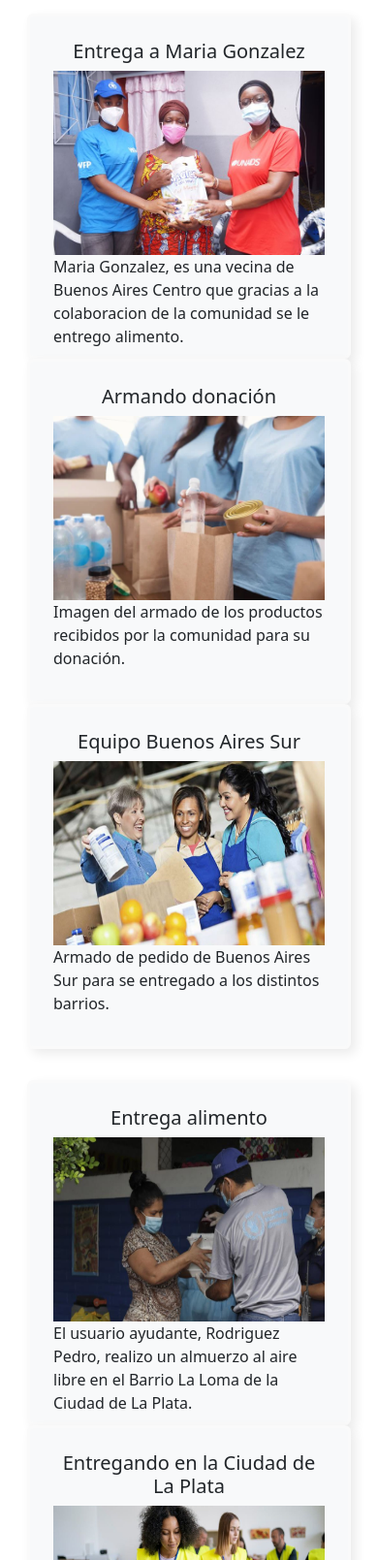
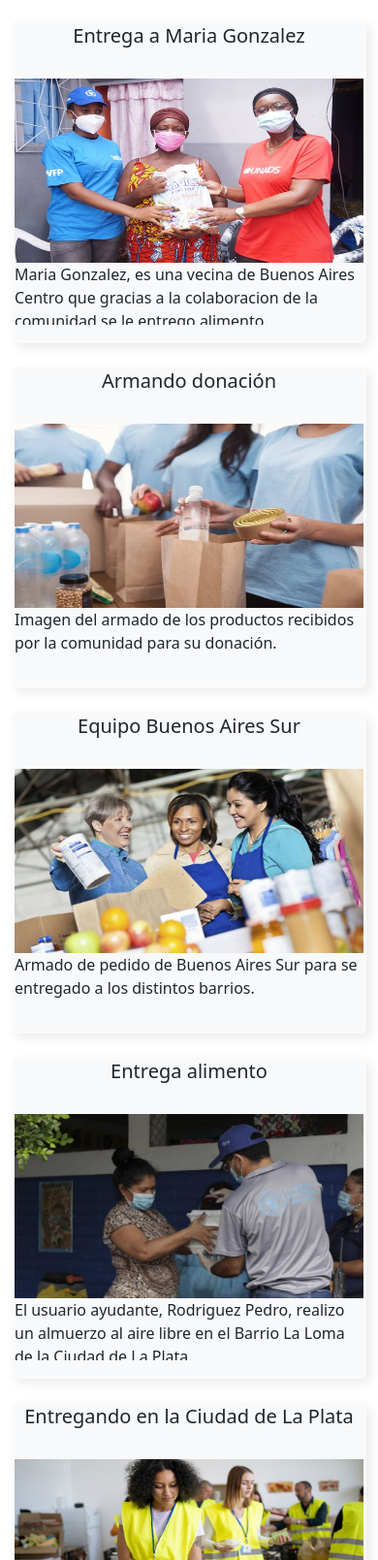
Before and after one commit to salo2019/donacionesFernandoSalomone, a website: page index.html in a window 390 px wide. Shown: the part 391-2000 px from the top of the page at 97% size. Drawn offline with nearby package versions, Linux system fonts and the light colour scheme.

Commit message:
Falla en responsive solucionada. Se corrigen articulos

```diff
--- a/css/parciales/_article.scss
+++ b/css/parciales/_article.scss
@@ -19,4 +19,9 @@
 
 .article-parrafo {
     height: 4rem;
+    overflow: auto;
 }
+
+.article-title {
+    height: 3rem;
+}
--- a/index.html
+++ b/index.html
@@ -52,10 +52,10 @@
 <!-- Aplicando Bootstrap -->
     <main>
         <section class="container-fluid">
-                <div class="row p-3">
-                    <div class="col-sm-6 col-md-4">
-                        <article class="p-4 bg-light articleContainer">
-                            <h3 class="text-center fs-5 text">Entrega a Maria Gonzalez</h3>
+                <div class="row">
+                    <div class="col-12 col-md-6 col-lg-4">
+                        <article class="mt-4 bg-light articleContainer">
+                            <h3 class="text-center fs-5 text article-title">Entrega a Maria Gonzalez</h3>
 
                             <div class="">
                                 <img class="section__articleImg" src="./assets/noticia2.jpg"
@@ -68,9 +68,9 @@
                         </article>
                     </div>
 
-                    <div class="col-sm-6 col-md-4">
-                        <article class="p-4 bg-light articleContainer">
-                            <h3 class="text-center fs-5 text">Armando donación</h3>
+                    <div class="col-12 col-md-6 col-lg-4">
+                        <article class="mt-4 bg-light articleContainer">
+                            <h3 class="text-center fs-5 text article-title">Armando donación</h3>
 
                             <div class="">
                                 <img class="section__articleImg" src="./assets/noticia3.jpg"
@@ -82,9 +82,9 @@
                         </article>
                     </div>
 
-                    <div class="col-sm-6 col-md-4">
-                        <article class="p-4 bg-light articleContainer">
-                            <h3 class="text-center fs-5 text">Equipo Buenos Aires Sur</h3>
+                    <div class="col-12 col-md-6 col-lg-4">
+                        <article class="mt-4 bg-light articleContainer">
+                            <h3 class="text-center fs-5 text article-title">Equipo Buenos Aires Sur</h3>
 
                             <div class="">
                                 <img class="section__articleImg" src="./assets/noticia4.jpg"
@@ -95,12 +95,9 @@
                             <p class="article-parrafo">Armado de pedido de Buenos Aires Sur para se entregado a los distintos barrios.</p>
                         </article>
                     </div>
-                </div>
-
-                <div class="row p-3">
-                    <div class="col-sm-6 col-md-4">
-                        <article class="p-4 bg-light articleContainer">
-                            <h3 class="text-center fs-5 text">Entrega alimento</h3>
+                    <div class="col-12 col-md-6 col-lg-4">
+                        <article class="mt-4 bg-light articleContainer">
+                            <h3 class="text-center fs-5 text article-title">Entrega alimento</h3>
 
                             <div class="">
                                 <img class="section__articleImg" src="./assets/noticia1.jpg"
@@ -112,10 +109,10 @@
                         </article>
                     </div>
 
-                    <div class="col-sm-6 col-md-4">
+                    <div class="col-12 col-md-6 col-lg-4">
 
-                        <article class="p-4 bg-light articleContainer">
-                            <h3 class="text-center fs-5 text">Entregando en la Ciudad de La Plata</h3>
+                        <article class="mt-4 bg-light articleContainer">
+                            <h3 class="text-center fs-5 text article-title">Entregando en la Ciudad de La Plata</h3>
                             <div class="">
                                 <img class="section__articleImg" src="./assets/noticia5.jpeg"
                                     alt="Dos mujeres entregan alimento a otra mujer">
@@ -126,16 +123,14 @@
                         </article>
                     </div>
 
-                    <div class="col-sm-6 col-md-4">
-                        <article class="p-4 bg-light articleContainer">
-                            <h3 class="text-center fs-5 text">Entregando alimento</h3>
+                    <div class="col-12 col-md-6 col-lg-4">
+                        <article class="mt-4 bg-light articleContainer">
+                            <h3 class="text-center fs-5 text article-title">Entregando alimento</h3>
 
                             <div class="">
                                 <img class="section__articleImg" src="./assets/noticia7.jpeg"
                                     alt="Dos mujeres entregan alimento a otra mujer">
                             </div>
-
-
                             <p class="article-parrafo">El usuario ayudante, Roberto Rojas, organizo una jornada de colecta en la localidad de Los Hornos de la Ciudad de La Plata.</p>
                         </article>
                     </div>
```
Also changed, not shown: css/destino.css.
